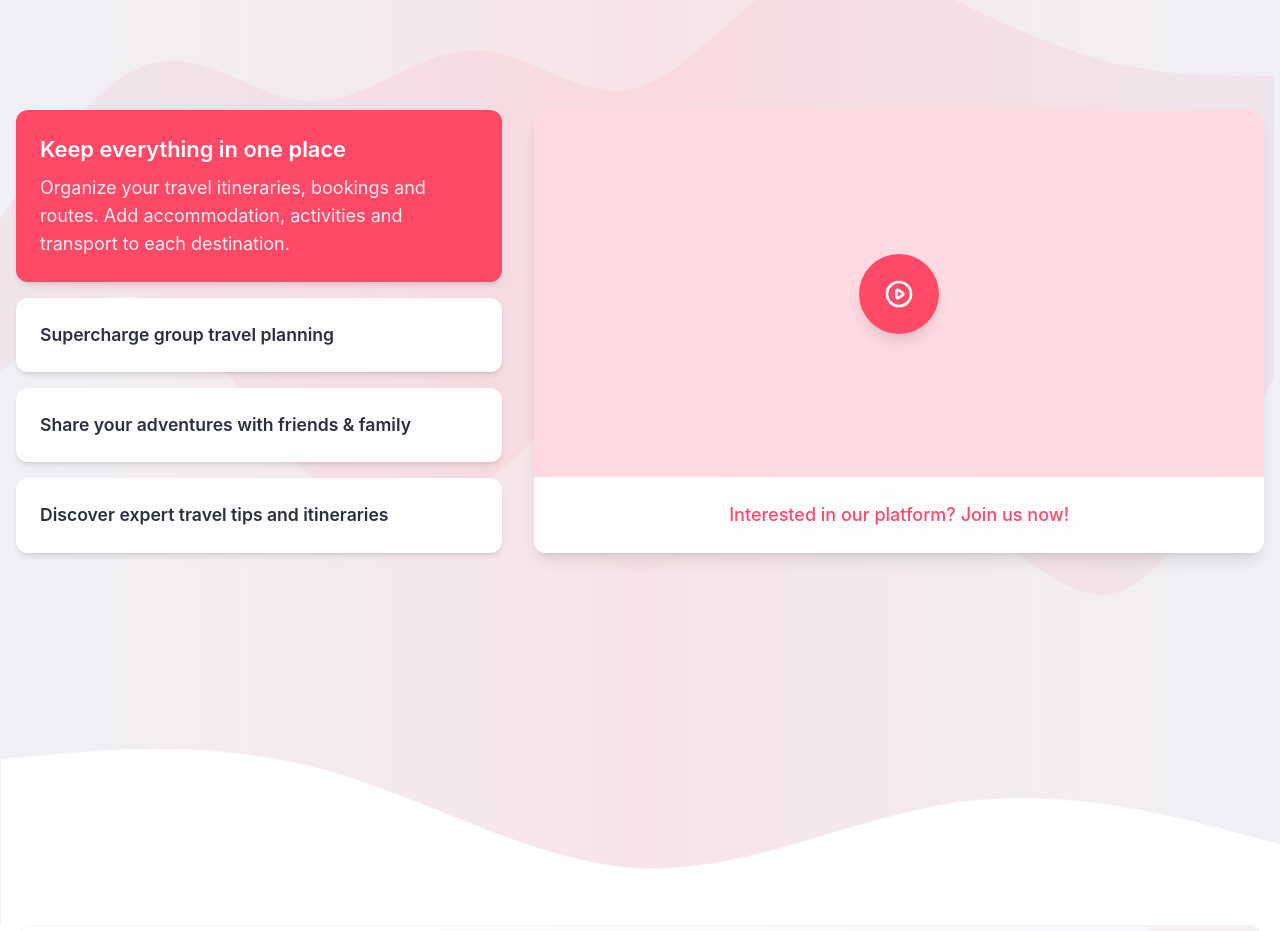
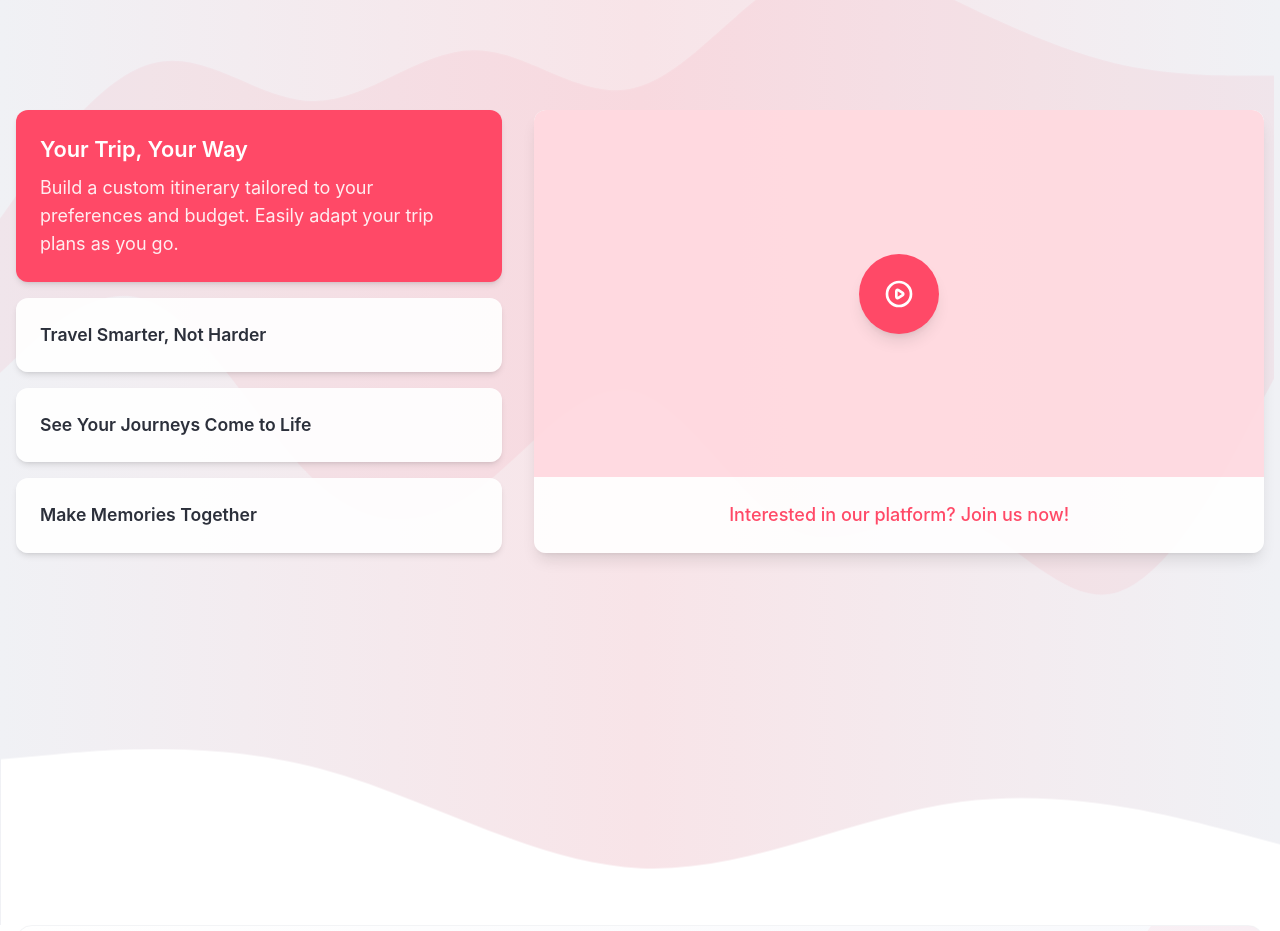
Before and after one commit to voyage-pi/landing-page, a Next.js app: page / in a window 1280 px wide. Shown: the part 2740-3671 px from the top of the page. Built offline with nearby package versions, Linux system fonts and the light colour scheme.

Commit message:
change the features

```diff
--- a/src/components/PlatformDemo.tsx
+++ b/src/components/PlatformDemo.tsx
@@ -7,30 +7,30 @@ import { Image } from "./next-shim";
 // Define the feature data
 const features = [
   {
-    id: "organize",
-    title: "Keep everything in one place",
-    description: "Organize your travel itineraries, bookings and routes. Add accommodation, activities and transport to each destination.",
+    id: "itinerary",
+    title: "Your Trip, Your Way",
+    description: "Build a custom itinerary tailored to your preferences and budget. Easily adapt your trip plans as you go.",
     color: "#ff4967",
     textColor: "white"
   },
   {
-    id: "group",
-    title: "Supercharge group travel planning",
-    description: "Plan the perfect group trip with your friends and family. Create collaborative itineraries, share ideas and make decisions together.",
+    id: "preferences",
+    title: "Travel Smarter, Not Harder",
+    description: "Answer a few questions to set your travel style. Make keyword-based suggestions and add must-visit spots.",
     color: "#f8789d",
     textColor: "white"
   },
   {
-    id: "share",
-    title: "Share your adventures with friends & family",
-    description: "Create travel journals and share them with your friends - or keep them to yourself. Upload your travel photos and generate travel reels.",
+    id: "map",
+    title: "See Your Journeys Come to Life",
+    description: "Get a global view of all the trips you've taken. Explore your travel history through an interactive map that stores every journey.",
     color: "#ff9d7a",
     textColor: "white"
   },
   {
-    id: "discover",
-    title: "Discover expert travel tips and itineraries",
-    description: "Discover insider travel tips, copy itineraries from travel experts and personalize them to your needs.",
+    id: "friends",
+    title: "Make Memories Together",
+    description: "Connect with friends, plan trips together, and explore new destinations as a group.",
     color: "#da8bb6",
     textColor: "white"
   }
@@ -78,7 +78,7 @@ const DemoRectangle = ({ color }: { color: string }) => {
 
 // Main component
 export default function PlatformDemo() {
-  const [activeFeature, setActiveFeature] = useState<string>("organize");
+  const [activeFeature, setActiveFeature] = useState<string>(features[0].id);
 
   // Get active feature color
   const getActiveFeatureColor = () => {
```
